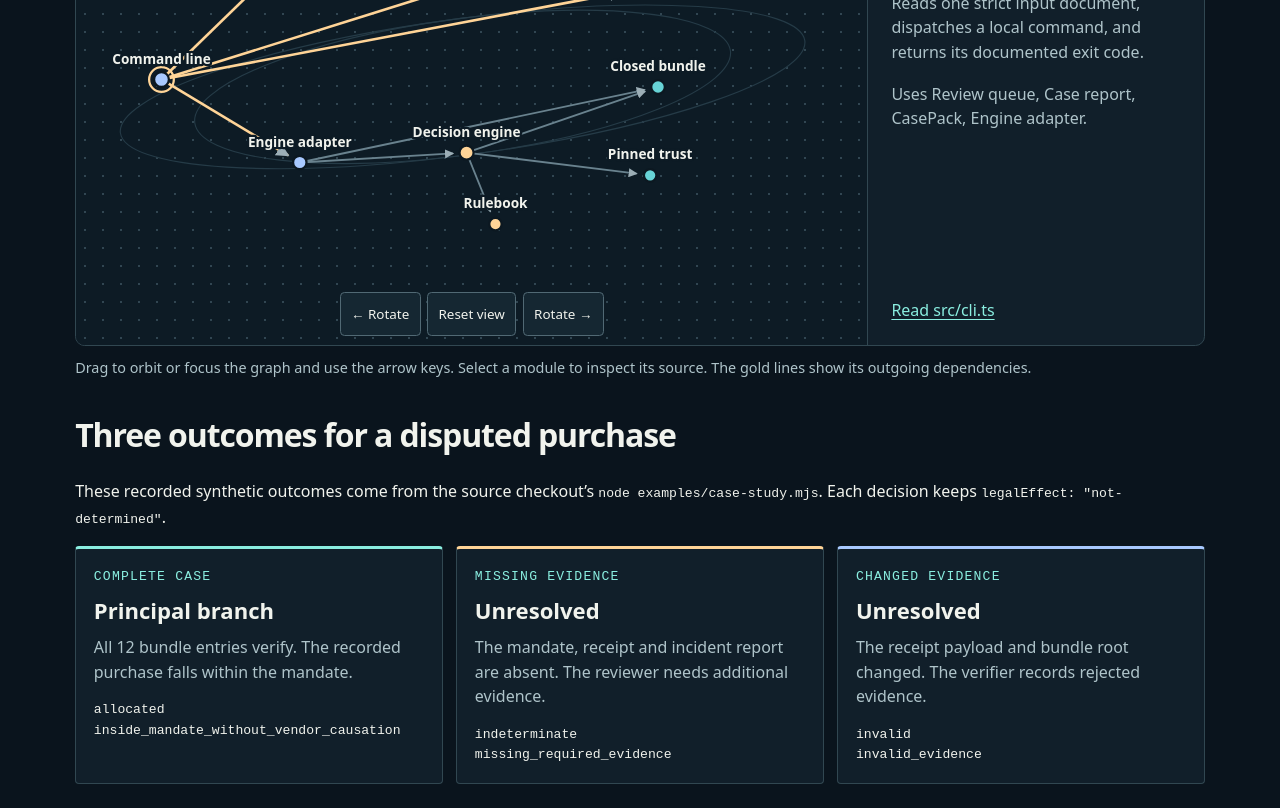
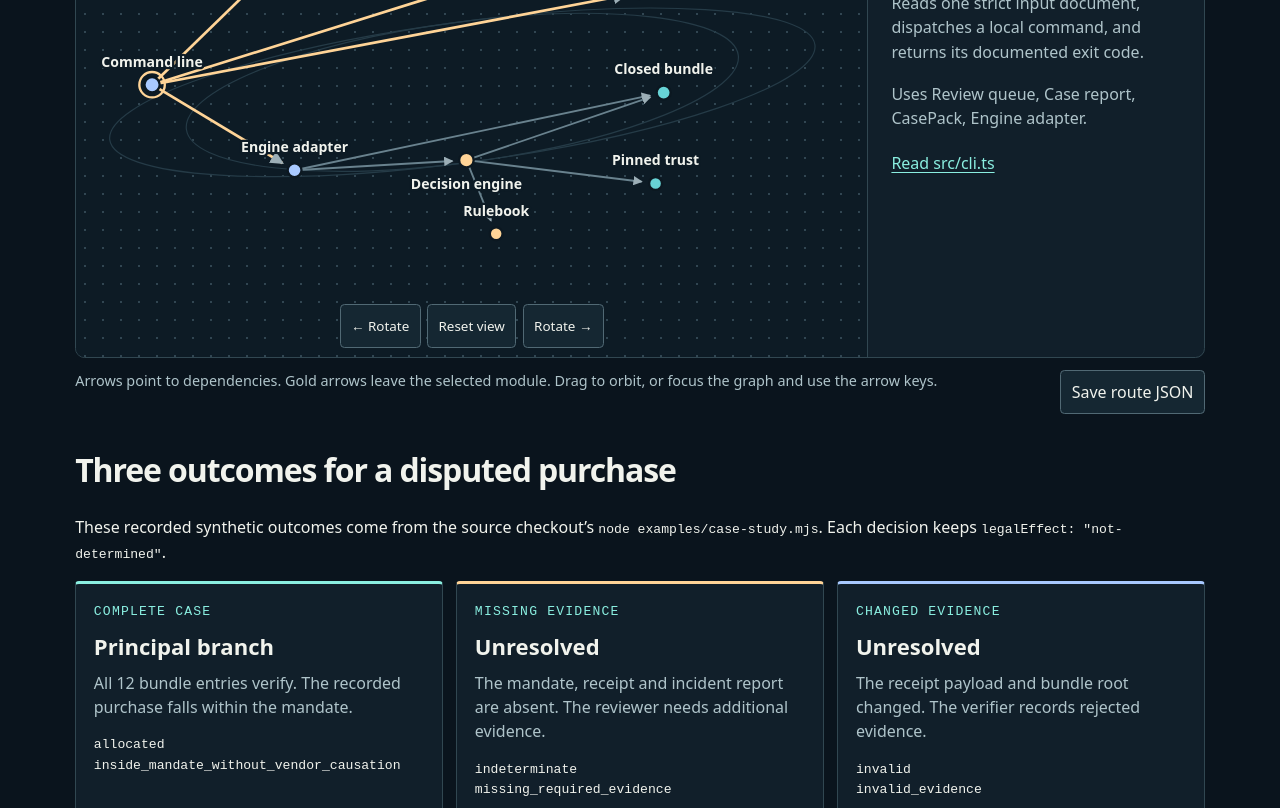
Before and after one commit to EauDoon/mandatebound, a website: page docs/evidence-atlas.html in a window 1280 px wide. Shown: the part 492-1300 px from the top of the page. Drawn offline with Linux system fonts and the light colour scheme.

Commit message:
Improve atlas module legibility and narrow-screen navigation (#116)

```diff
--- a/docs/evidence-atlas.html
+++ b/docs/evidence-atlas.html
@@ -142,7 +142,7 @@ select {
   width: 100%;
   touch-action: pan-y;
   cursor: grab;
-  aspect-ratio: 2/1;
+  height: auto;
 }
 .plot svg:active {
   cursor: grabbing;
@@ -165,7 +165,7 @@ select {
 }
 .node text {
   fill: var(--ink);
-  font: 600 12px system-ui,sans-serif;
+  font: 600 var(--node-label-size, 12px) system-ui,sans-serif;
   paint-order: stroke;
   stroke: #0d1b25;
   stroke-width: 4px;
@@ -203,13 +203,22 @@ select {
   color: var(--aqua);
   overflow-wrap: anywhere;
 }
-.info a {
-  margin-top: auto;
+.graph-notes {
+  display: flex;
+  align-items: start;
+  justify-content: space-between;
+  flex-wrap: wrap;
+  gap: .75rem 1.25rem;
+  margin-top: .75rem;
+}
+.graph-notes button {
+  flex: none;
 }
 .legend {
   font-size: .9rem;
   color: var(--muted);
-  margin: .65rem 0 0;
+  flex: 1 1 30rem;
+  margin: 0;
 }
 .section {
   margin: 2.4rem 0 0;
@@ -297,17 +306,22 @@ footer {
   }
 }
 @media(max-width:34rem) {
-  .plot svg {
-    aspect-ratio: 1.5/1;
+  .lead {
+    padding: .8rem 0 .7rem;
   }
-  .node text {
-    font-size: 15px;
+  .lead p {
+    margin-bottom: .45rem;
+  }
+  .bar {
+    display: grid;
+    grid-template-columns: minmax(0, .95fr) minmax(0, 1.05fr);
+    gap: .5rem;
   }
   .bar select {
-    max-width: 100%;
-  }
-  .bar {
-    align-items: stretch;
+    width: 100%;
+    min-width: 0;
+    font-size: .9rem;
+    padding-inline: .35rem;
   }
   .rotate {
     flex-wrap: wrap;
@@ -328,7 +342,7 @@ footer {
     background: white;
     color: black;
   }
-  .bar,.viewer,.legend,header,.skip,footer {
+  .bar,.viewer,.graph-notes,header,.skip,footer {
     display: none;
   }
   a,p,small,code {
@@ -349,18 +363,18 @@ footer {
 <a class="skip" href="#main">Skip to evidence atlas</a>
 <header><b>EAUDOON / MANDATEBOUND</b><a href="#directory">Module directory</a></header>
 <main id="main">
-<div class="lead"><div class="kicker">Architecture / offline reference</div>
+<div class="lead"><div class="kicker">Offline architecture</div>
 <h1>Evidence atlas</h1>
-<p>Follow a CasePack into an operator’s report, or follow native evidence into a policy decision. Arrows point from a module to a dependency it uses.</p></div>
+<p>Trace a CasePack into an operator’s report or native evidence into a policy decision.</p></div>
 <section id="interactive" aria-label="Interactive dependency graph" hidden>
-<div class="bar"><label>Workflow<select id="route"><option value="all">All modules</option><option value="triage">Operator triage</option><option value="reporting">CasePack reporting</option><option value="decision">Native policy decision</option></select></label>
-<label>Inspect module<select id="module"></select></label><button id="download">Save route JSON</button></div>
+<div class="bar"><label>Workflow<select id="route"><option value="all">All modules</option><option value="triage">Operator triage</option><option value="reporting">Case reports</option><option value="decision">Native policy</option></select></label>
+<label>Inspect module<select id="module"></select></label></div>
 <div class="viewer"><div class="plot">
 <svg id="stage" viewBox="0 0 660 340" role="img" aria-label="Rotatable 3D module dependency graph" aria-describedby="controls" tabindex="0">
 <defs><marker id="arrow" viewBox="0 0 8 8" refX="7" refY="4" markerWidth="5" markerHeight="5" orient="auto"><path d="M0 0L8 4L0 8Z" fill="#9caeb6"/></marker></defs><g id="drawing"></g></svg>
 <div class="rotate"><button id="left" aria-label="Rotate left">← Rotate</button><button id="reset">Reset view</button><button id="right" aria-label="Rotate right">Rotate →</button></div></div>
 <aside class="info" aria-live="polite" aria-atomic="true"><span class="kicker" id="kind"></span><h2 id="name"></h2><p id="description"></p><p id="dependencies"></p><a class="mirror" id="source"></a></aside></div>
-<p class="legend" id="controls">Drag to orbit or focus the graph and use the arrow keys. Select a module to inspect its source. The gold lines show its outgoing dependencies.</p>
+<div class="graph-notes"><p class="legend" id="controls">Arrows point to dependencies. Gold arrows leave the selected module. Drag to orbit, or focus the graph and use the arrow keys.</p><button id="download">Save route JSON</button></div>
 </section>
 <section class="section"><h2>Three outcomes for a disputed purchase</h2><p>These recorded synthetic outcomes come from the source checkout’s <code>node examples/case-study.mjs</code>. Each decision keeps <code>legalEffect: "not-determined"</code>.</p>
 <div class="case-grid"><article><div class="kicker">Complete case</div><h3>Principal branch</h3><p>All 12 bundle entries verify. The recorded purchase falls within the mandate.</p><code>allocated<br>inside_mandate_without_vendor_causation</code></article>
@@ -448,14 +462,18 @@ footer {
     const depth = y * Math.sin(pitch) + turned * Math.cos(pitch);
     const scale = 640 / (640 - depth);
     return {
-      x: (compact ? 175 : 322) + (x * Math.cos(yaw) + z * Math.sin(yaw)) * scale * (compact ? 0.59 : 1),
-      y: (compact ? 128 : 159) + (y * Math.cos(pitch) - turned * Math.sin(pitch)) * scale * (compact ? 0.84 : 1),
+      x: (compact ? 181 : 322) + (x * Math.cos(yaw) + z * Math.sin(yaw)) * scale * (compact ? 0.59 : 1),
+      y: (compact ? 156 : 159) + (y * Math.cos(pitch) - turned * Math.sin(pitch)) * scale * (compact ? 1.03 : 1),
       depth, scale,
     };
   }
   function draw() {
-    const compact = stage.clientWidth < 450;
-    const width = compact ? 370 : 660, height = compact ? 280 : 340;
+    const pixels = stage.clientWidth;
+    if (!pixels) return;
+    const compact = pixels < 450;
+    const width = compact ? 370 : 660, height = compact ? 330 : 340;
+    const unitsPerPixel = width / pixels;
+    stage.style.setProperty("--node-label-size", Math.max(12, 13.5 * unitsPerPixel) + "px");
     stage.setAttribute("viewBox", "0 0 " + width + " " + height);
     const content = byId("drawing");
     content.replaceChildren();
@@ -480,7 +498,7 @@ footer {
       const item = index.get(id), p = points.get(id);
       const node = svg("g", {class:id === selected ? "node selected" : "node",
         transform:"translate("+p.x+" "+p.y+")", "data-id":id}, content);
-      svg("circle",{r:14,fill:"transparent",style:"stroke:none"},node);
+      svg("circle",{r:Math.max(14, 20 * unitsPerPixel),fill:"transparent",style:"stroke:none"},node);
       if (id === selected) svg("circle",{r:10*p.scale,class:"ring"},node);
       svg("circle",{r:6*p.scale,fill:layers[item.layer]},node);
       const label = svg("text", {"text-anchor":"middle"}, node);
@@ -488,30 +506,47 @@ footer {
       labels.push({label, point:p});
     }
     // Place labels inside the viewport, preferring the nearest free line above or below a node.
-    const occupied = [];
+    const occupied = [...points.values()].map(({x, y}) => ({left:x-8, right:x+8, top:y-8, bottom:y+8}));
     for (const {label, point} of labels) {
       const bounds = label.getBBox();
-      const centerX = Math.max(bounds.width / 2 + 3, Math.min(width - bounds.width / 2 - 3, point.x));
-      const left = centerX - bounds.width / 2;
-      const right = centerX + bounds.width / 2;
-      const candidates = [-14, 25, -35, 46, -56, 67, -77, 88, -98, 109, -119, 130];
-      const available = dy => {
-        const top = point.y + dy + bounds.y;
-        const bottom = top + bounds.height;
-        return top >= 0 && bottom <= height && occupied.every(box =>
-          right + 3 < box.left || left - 3 > box.right || bottom + 2 < box.top || top - 2 > box.bottom);
-      };
-      const offset = candidates.find(available) ?? candidates[0];
-      const top = point.y + offset + bounds.y;
-      occupied.push({left, right, top, bottom:top + bounds.height});
-      if (Math.abs(offset) > 26) {
-        const guide = svg("line", {x1:0, y1:0, x2:centerX-point.x,
-          y2:offset > 0 ? offset + bounds.y - 2 : offset + bounds.y + bounds.height + 2,
-          stroke:"#738590", "stroke-dasharray":"2 3"}, label.parentNode);
+      // A label can sit beside a node or against the free edge of another box.
+      // Testing these boundaries also finds narrow gaps between already placed labels.
+      const xs = new Set([point.x - bounds.width / 2, 2, width - bounds.width - 2]);
+      const ys = new Set([point.y - bounds.height - 12, point.y + 12, 2, height - bounds.height - 2]);
+      for (const box of occupied) {
+        xs.add(box.left - bounds.width - 4).add(box.right + 4);
+        ys.add(box.top - bounds.height - 4).add(box.bottom + 4);
+      }
+      let best, distance = Infinity;
+      for (const left of xs) {
+        const right = left + bounds.width;
+        if (left < 2 || right > width - 2) continue;
+        for (const top of ys) {
+          const bottom = top + bounds.height;
+          if (top < 2 || bottom > height - 2) continue;
+          const candidate = Math.hypot(left + bounds.width / 2 - point.x, top + bounds.height / 2 - point.y);
+          if (candidate >= distance || occupied.some(box =>
+            right + 2 >= box.left && left - 2 <= box.right && bottom + 2 >= box.top && top - 2 <= box.bottom)) continue;
+          best = {left, right, top, bottom};
+          distance = candidate;
+        }
+      }
+      if (!best) {
+        // Keep the graph operable if unusually large user fonts exhaust the drawing area.
+        label.remove();
+        continue;
+      }
+      occupied.push(best);
+      const dx = best.left + bounds.width / 2 - point.x;
+      const edgeX = Math.max(best.left, Math.min(best.right, point.x)) - point.x;
+      const edgeY = Math.max(best.top, Math.min(best.bottom, point.y)) - point.y;
+      if (Math.hypot(edgeX, edgeY) > 15) {
+        const guide = svg("line", {x1:0, y1:0, x2:edgeX, y2:edgeY,
+          stroke:"#91a6af", "stroke-dasharray":"2 3"}, label.parentNode);
         label.parentNode.prepend(guide);
       }
-      label.setAttribute("x", centerX - point.x);
-      label.setAttribute("y", offset);
+      label.setAttribute("x", dx);
+      label.setAttribute("y", best.top - point.y - bounds.y);
     }
   }
   function inspect(id) {
```
